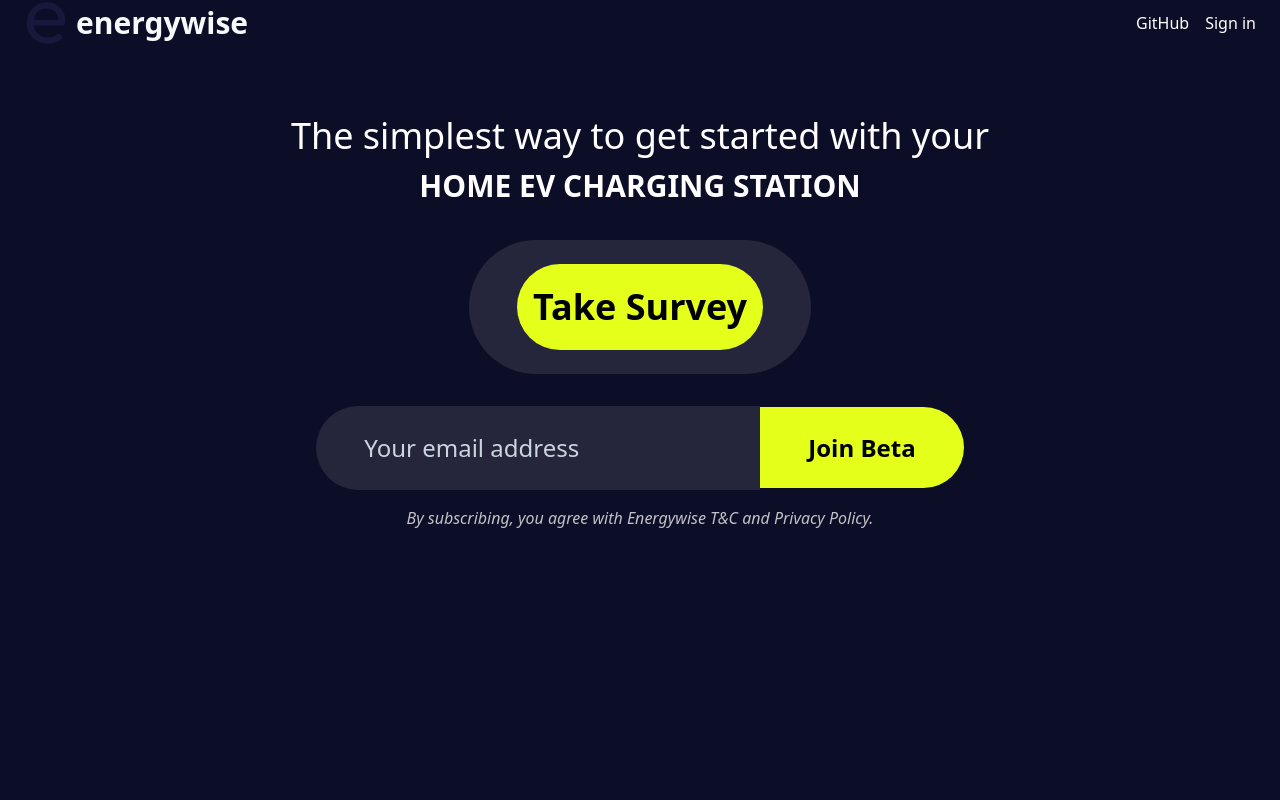
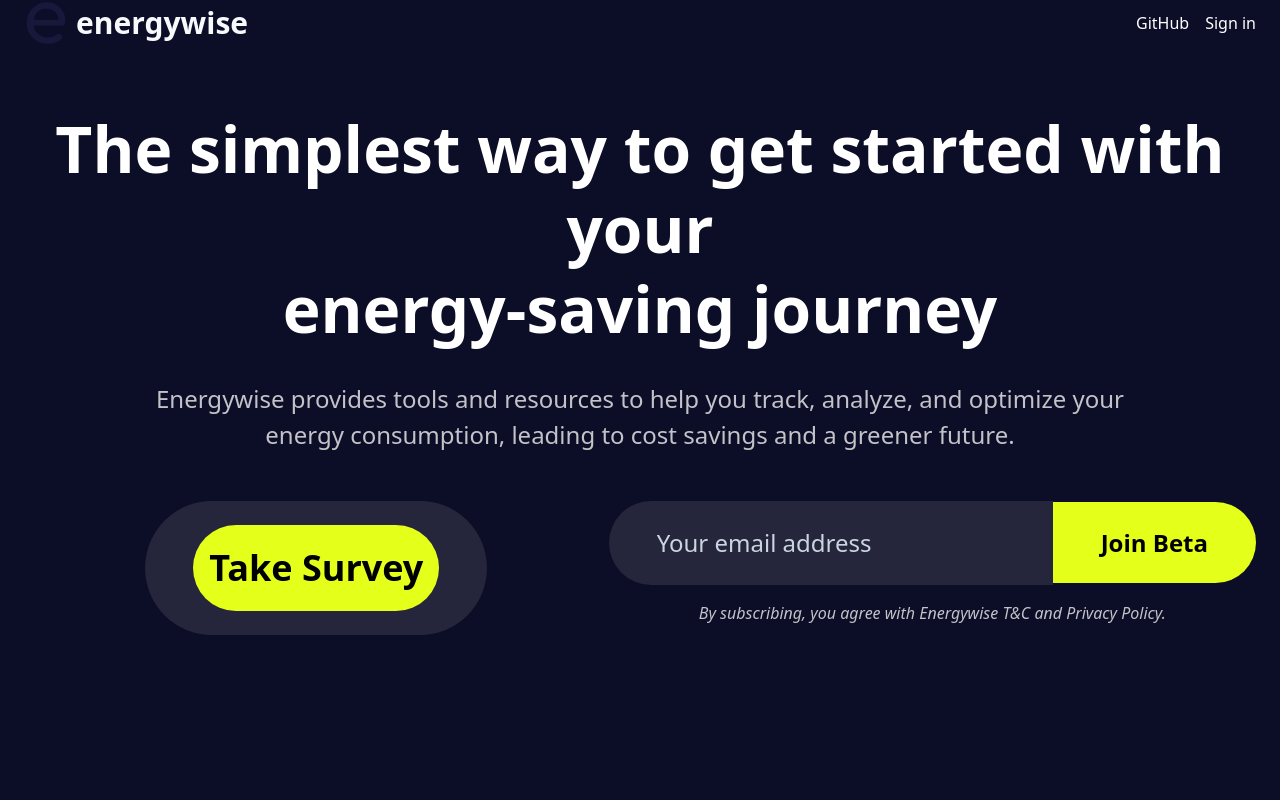
Before and after one commit to hoonsubin/energywise-homepage, a Next.js app: page / in a window 1280 px wide. Shown: the top 800 px of the page. Built offline with nearby package versions, Linux system fonts and the light colour scheme.

Commit message:
Update Hero.tsx

```diff
--- a/src/templates/Hero.tsx
+++ b/src/templates/Hero.tsx
@@ -91,11 +91,15 @@ export const Hero = () => {
           </div>
         </div>
         <div className="relative z-10">
-          <h2 className="text-1xl md:text-2xl lg:text-4xl">The simplest way to get started with your</h2>
-          <h1 className="text-3xl md:text-8xl lg:text-10xl font-black uppercase mb-8">
-            home EV charging station
-          </h1>
-          <div className="text-lg md:text-2xl ls:text-3xl py-2 px-4 md:py-4 md:px-10 lg:py-6 lg:px-12 bg-white bg-opacity-10 w-fit mx-auto mb-8 rounded-full survey-button">
+          <h2 className="text-3xl md:text-4xl lg:text-6xl font-bold mb-4 md:mb-8 leading-tight">
+            The simplest way to get started with your <br /> energy-saving journey
+          </h2>
+          <p className="text-lg md:text-2xl opacity-75">
+            Energywise provides tools and resources to help you track, analyze, and optimize
+            your <br /> energy consumption, leading to cost savings and a greener future.
+          </p>
+          <div className="md:flex md:justify-center mt-12">
+            <div className="lg:py-6 lg:px-12 bg-white bg-opacity-10 w-fit mx-auto mb-8 rounded-full survey-button">
               <a
                 href="https://energywise.solutions/"
                 target="_blank"
@@ -155,6 +159,7 @@ export const Hero = () => {
               </div>
             </form>
           </div>
+        </div>
       </main>
     </div>
   );
```
Lines whose indentation alone changed are shown as unchanged.
